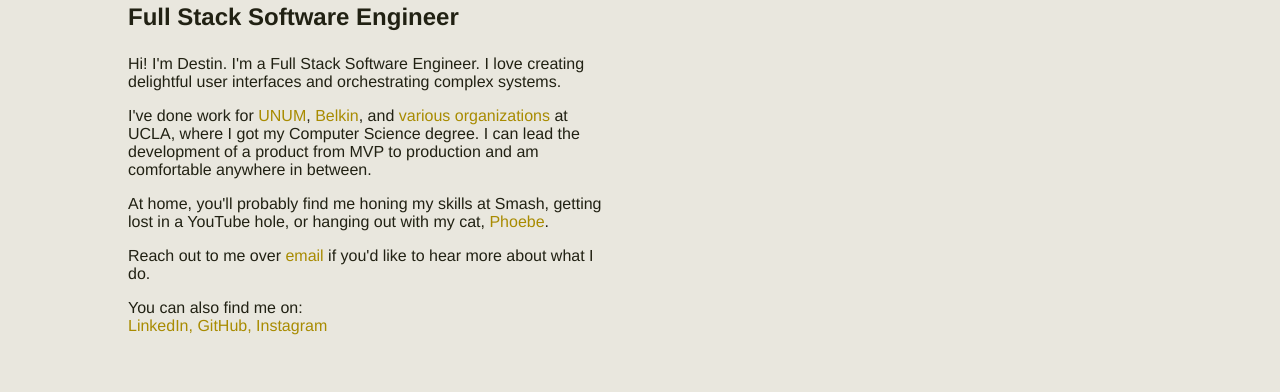
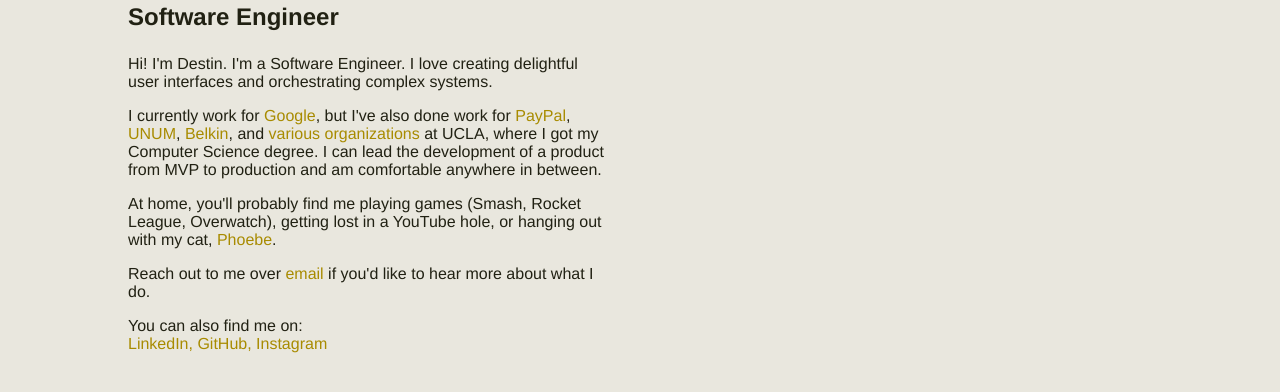
Before and after one commit to adrayv/site, a Gatsby site: page / in a window 1280 px wide. Shown: the part 290-682 px from the top of the page. Built offline with nearby package versions, Linux system fonts and the light colour scheme; Gatsby itself is replaced by a stand-in of ours.

Commit message:
updated copy and dependencies

```diff
--- a/src/components/bio.js
+++ b/src/components/bio.js
@@ -14,11 +14,13 @@
 export default () => (
   <Layout>
     <Text>
-      Hi! I'm Destin. I'm a Full Stack Software Engineer. I love creating
-      delightful user interfaces and orchestrating complex systems.
+      Hi! I'm Destin. I'm a Software Engineer. I love creating delightful user
+      interfaces and orchestrating complex systems.
     </Text>
     <Text>
-      I've done work for <Text link="https://unum.la">UNUM</Text>,{" "}
+      I currently work for <Text link="https://google.com">Google</Text>, but
+      I've also done work for <Text link="https://paypal.com">PayPal</Text>,{" "}
+      <Text link="https://unum.la">UNUM</Text>,{" "}
       <Text link="https://www.belkin.com/us/">Belkin</Text>, and{" "}
       <Text link="https://ucladevx.com">various</Text>{" "}
       <Text link="https://ccle.ucla.edu">organizations</Text> at UCLA, where I
@@ -26,9 +28,9 @@
       from MVP to production and am comfortable anywhere in between.
     </Text>
     <Text>
-      At home, you'll probably find me honing my skills at Smash, getting lost
-      in a YouTube hole, or hanging out with my cat,{" "}
-      <Text link="https://www.instagram.com/feline.phoebe/">Phoebe</Text>.
+      At home, you'll probably find me playing games (Smash, Rocket League,
+      Overwatch), getting lost in a YouTube hole, or hanging out with my cat,{" "}
+      <Text link="https://www.instagram.com/phoebefoodiecat">Phoebe</Text>.
     </Text>
   </Layout>
 )
--- a/src/components/title.js
+++ b/src/components/title.js
@@ -1,4 +1,4 @@
 import React from "react"
 import Text from "src/components/text"
 
-export default () => <Text subheadline>Full Stack Software Engineer</Text>
+export default () => <Text subheadline>Software Engineer</Text>
```
Also changed, not shown: 1 other file.
